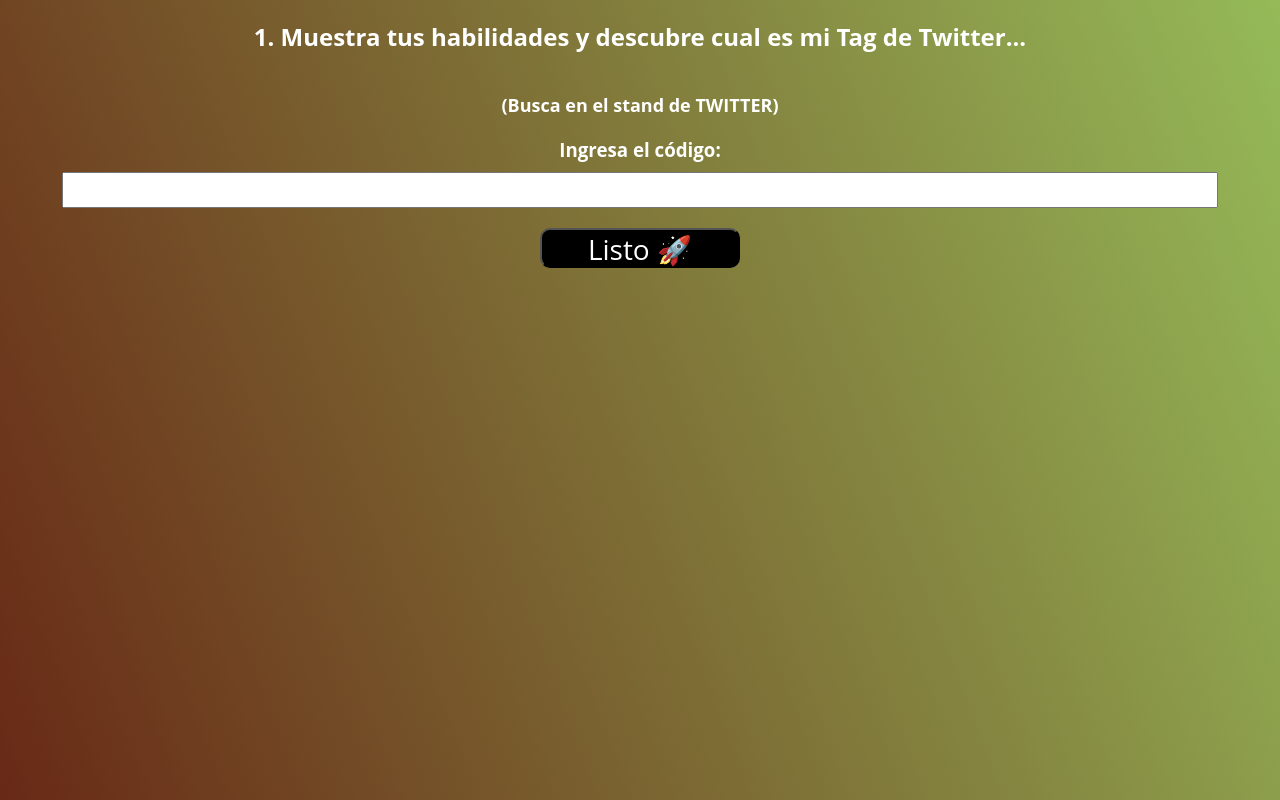
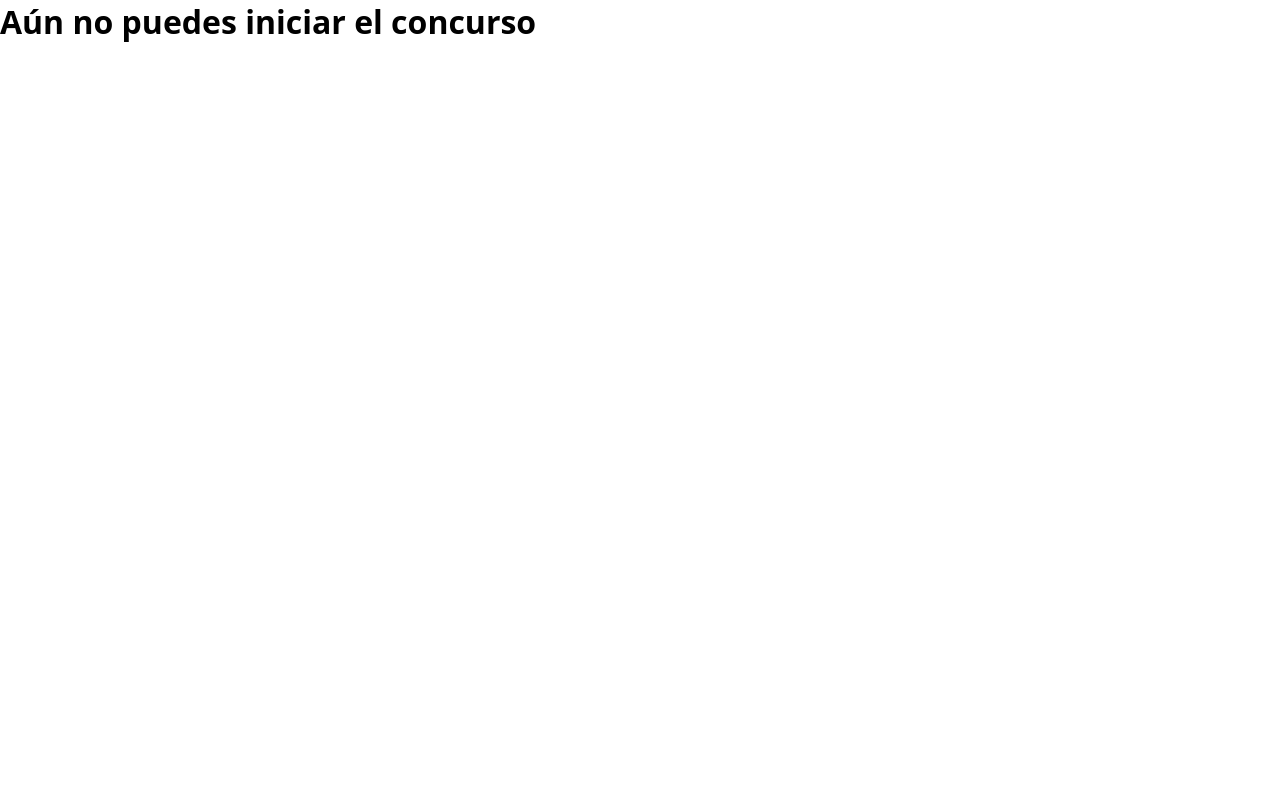
Before and after one commit to seagomezar/sebastian-gomez-next, a Next.js app: page /fiesta/concurso in a window 1280 px wide. Built offline with nearby package versions, Linux system fonts and the light colour scheme.

Commit message:
Adding comoding and updating the page

```diff
--- a/components/Pregunta.js
+++ b/components/Pregunta.js
@@ -38,12 +38,12 @@ class Pregunta extends React.Component {
   handleSubmit(event) {
     console.log('A name was submitted: ' + this.state.value);
     event.preventDefault();
-    if((this.state.value == this.props.CODIGO || this.state.value == 1) && !this.props.LAST) {
+    if((this.state.value == this.props.CODIGO || this.state.value == 'COMODIN1') && !this.props.LAST) {
       console.log("Codigo correcto");
       this.setState({incorrect: false});
       this.setState({value: ''});
       this.props.getNextQuestion();
-    } else if((this.state.value == this.props.CODIGO || this.state.value == 1) && this.props.LAST){
+    } else if((this.state.value == this.props.CODIGO || this.state.value == 'COMODIN1') && this.props.LAST){
       this.setState({incorrect: false});
       this.props.finish()
     } else {
--- a/pages/fiesta/concurso.js
+++ b/pages/fiesta/concurso.js
@@ -26,6 +26,7 @@ class concurso extends React.Component {
     }
 
     render() {
+        if (parseInt(Date.now())>1614056400000) {
             return(
                 <div>
                     {(this.props.questions.length > this.index) ?
@@ -46,6 +47,10 @@ class concurso extends React.Component {
                             finish={this.finish}/>
                     }
                 </div>)
+        } else {
+            return <div><h1>Aún no puedes iniciar el concurso</h1></div>
+        }
+
     }
 }
 
--- a/pages/fiesta/fiesta.module.css
+++ b/pages/fiesta/fiesta.module.css
@@ -190,3 +190,7 @@
     color: white;
     font-size: 32px;
 }
+
+.container a {
+    color: white;
+}
--- a/pages/fiesta/index.js
+++ b/pages/fiesta/index.js
@@ -1,6 +1,7 @@
 import Countdown from 'react-countdown';
 import styles from './fiesta.module.css';
 import preguntas from "./preguntas.json"; // WHERE YOUR POSTS ARE
+import Link from "next/link";
 
 export default class Fiesta extends React.Component {
 
@@ -24,7 +25,7 @@ export default class Fiesta extends React.Component {
                     <div className={styles.confetti} key={i} ></div>
                 )}
                 <h1 className={styles.faltan}>Faltan: <Countdown date="2021-01-23T16:00:00" renderer={this.renderer}/></h1>
-                <h2 className={styles.secondary}>La aplicación estará lista el próximo 21 de Enero</h2>
+                <h2 className={styles.secondary}>La aplicación ya está lista: <Link href="/fiesta/concurso"><a>Haz click Aquí para empezar</a></Link></h2>
                 <div className={styles.collage}>
                     <img src="/fiesta/1.jpeg"/>
                     <img src="/fiesta/2.jpeg"/>
```
Lines whose indentation alone changed are shown as unchanged.
